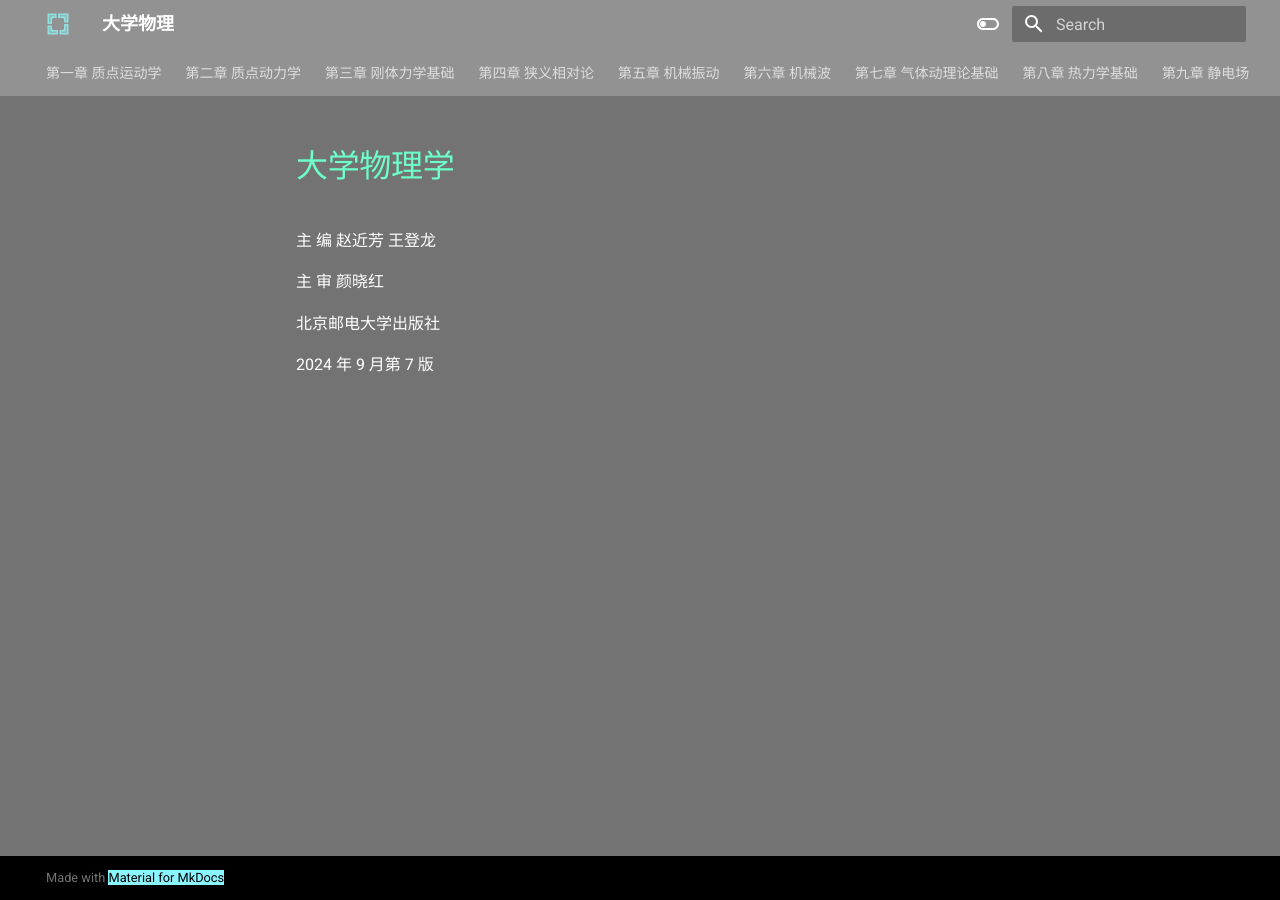
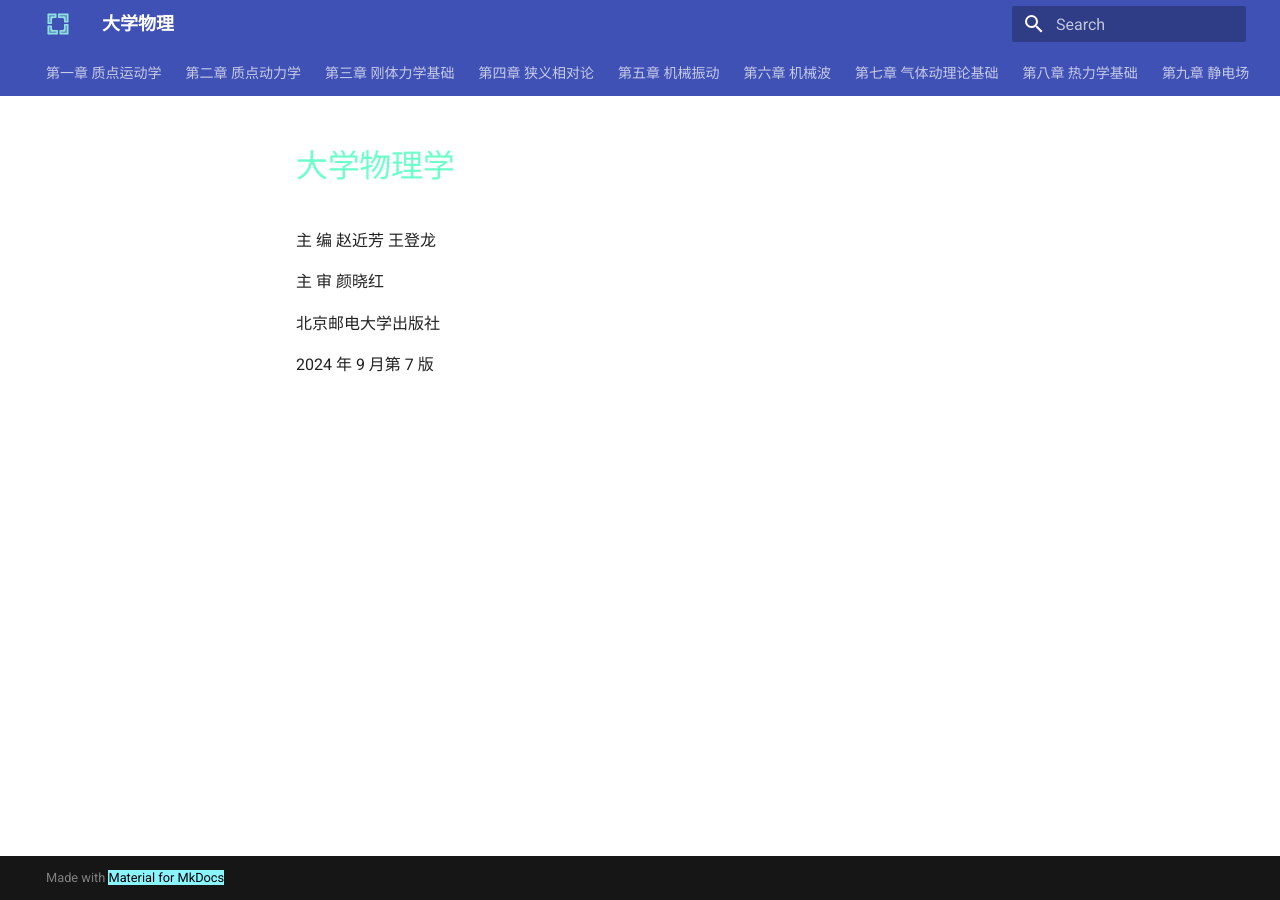
Before and after one commit to FleetingLore/dxwl, an MkDocs documentation site: the page built from docs/index.md, in a window 1280 px wide. Built offline with MkDocs 1.6.1 and Material for MkDocs 9.7.7, drawn with Linux system fonts in a browser that asks for light colours.

Commit message:
Update mkdocs.yml

```diff
--- a/mkdocs.yml
+++ b/mkdocs.yml
@@ -22,21 +22,6 @@ nav:
 
 theme:
   name: material
-  palette:
-    # 亮色模式
-    - scheme: default
-      primary: custom
-      accent: custom
-      toggle:
-        icon: material/toggle-switch-off-outline
-        name: Switch to dark mode
-    # 深色模式
-    - scheme: slate
-      primary: custom
-      accent: custom
-      toggle:
-        icon: material/toggle-switch
-        name: Switch to light mode
   logo: assets/images/logo.svg
   favicon: assets/images/favicon.svg
   features:
```
